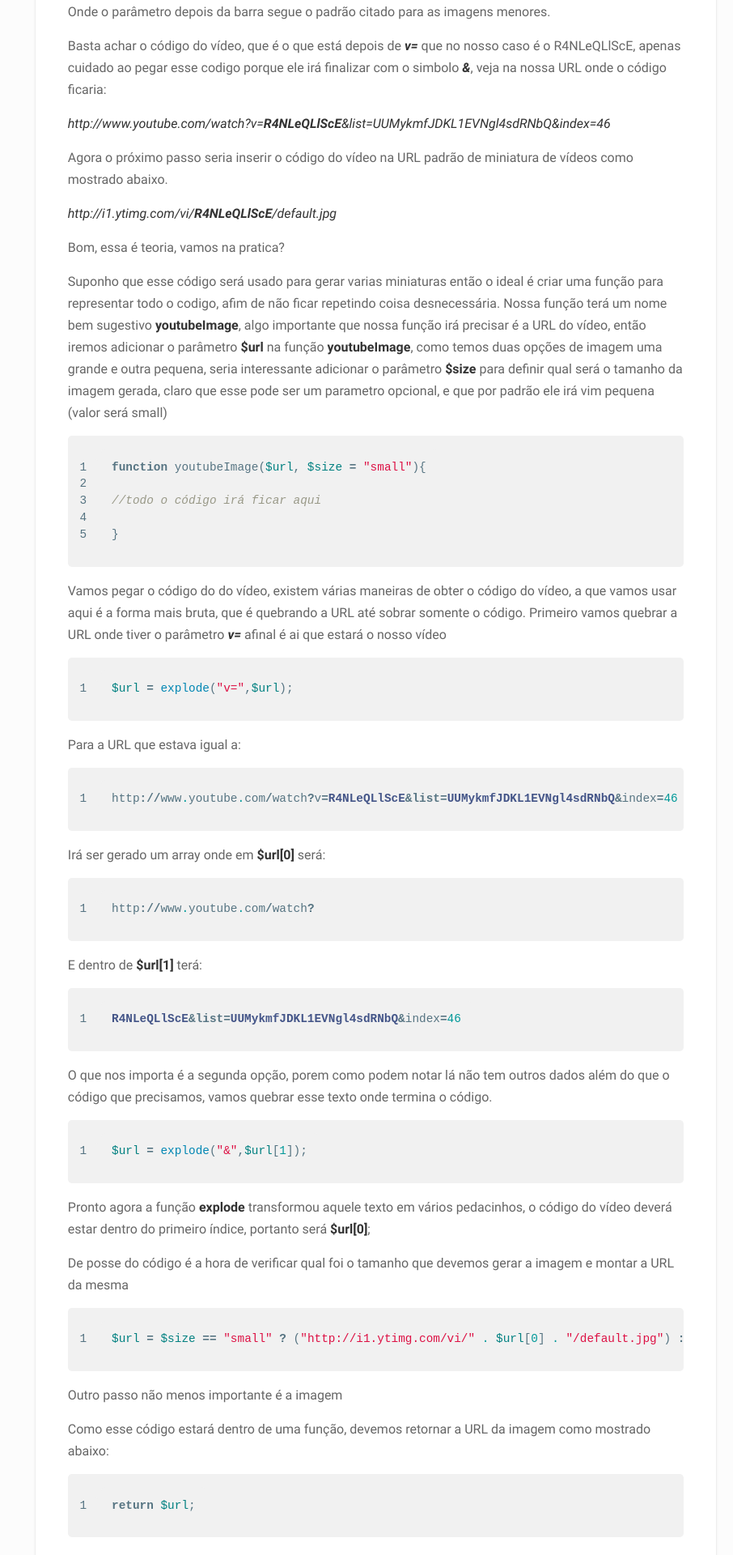
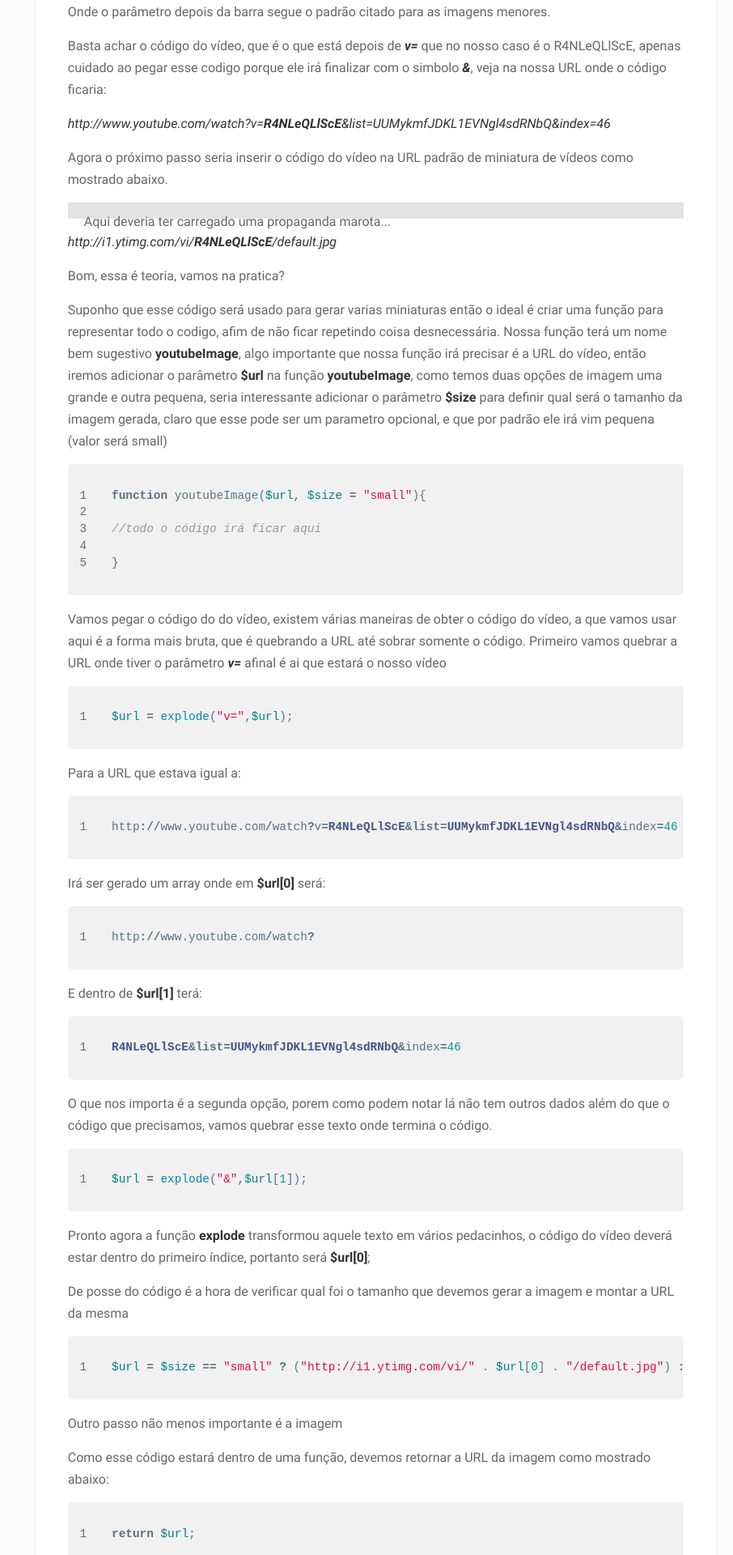
Before and after one commit to sounoob/sounoob.github.io, a Jekyll site: the page built from _posts/2011-09-26-obter-a-miniaturas-de-imagem-de-um-video-do-youtube-usando-php.md, in a window 1280 px wide. Shown: the part 1158-3078 px from the top of the page at 81% size, without its empty margins (374-1280 px from the left). Built offline with Jekyll 4.4.1, drawn with Linux system fonts in a browser that asks for light colours.

Commit message:
Sorry, but ADS is back

```diff
--- a/_config.yml
+++ b/_config.yml
@@ -22,7 +22,6 @@ plugins:
 - jekyll-paginate
 - jekyll-feed
 - jekyll-seo-tag
-- jekyll-redirect-from
 description: Este blog é para essas pessoas que vivem estudando coisas complexas e
   esquecem de como fazer as coisas mais simples.
 facebook:
--- a/_includes/head.html
+++ b/_includes/head.html
@@ -5,7 +5,7 @@
     <meta name="msvalidate.01" content="8EA1A0479084B45F2F4CC903ED580BD8" />
     <meta name="viewport" content="width=device-width, initial-scale=1">
     <meta name="theme-color" content="#4f4f4f">
-    <link rel="stylesheet" href="/assets/css/20170729.css" media="screen">
+    <link rel="stylesheet" href="/assets/css/20171014.css" media="screen">
     <link rel="publisher" href="{{ site.google_publisher }}"/>
     <meta property="og:locale" content="pt_BR"/>
     <meta name="twitter:card" content="{{ site.twitter_card }}"/>
--- a/_includes/page-footer.html
+++ b/_includes/page-footer.html
@@ -16,3 +16,4 @@
     </div>
 </footer>
 -->
+<script async src="//pagead2.googlesyndication.com/pagead/js/adsbygoogle.js"></script>
--- /dev/null
+++ b/_includes/post-content-ads-1.html
@@ -0,0 +1,11 @@
+<p class="gad">
+    <!-- responsiveblock -->
+    <ins class="adsbygoogle"
+         style="display:block"
+         data-ad-client="ca-pub-9506380809200059"
+         data-ad-slot="2139593436"
+         data-ad-format="auto"></ins>
+    <script>
+        (adsbygoogle = window.adsbygoogle || []).push({});
+    </script>
+</p>
--- /dev/null
+++ b/_includes/post-content.html
@@ -0,0 +1,12 @@
+{% assign paragraphs = post_content | split: '</p>' %}
+{% assign middle = paragraphs.size | divided_by : 2 %}
+
+
+{% assign count = 0 %}
+{% for paragraph in paragraphs %}
+    {{ paragraph }}</p>
+    {% if count == middle %}
+        {% include post-content-ads-1.html %}
+    {% endif %}
+    {% assign count = count | plus: 1 %}
+{% endfor %}
--- a/_includes/post.html
+++ b/_includes/post.html
@@ -19,7 +19,7 @@
         {% endif %}
         {% if post_content %}
         <div class="excerpt">
-            {{ post_content }}
+            {% include post-content.html %}
         </div>
         {% else %}
         <div class="excerpt">
--- a/assets/css/20170729.scss
+++ b/assets/css/20171014.scss
@@ -6,3 +6,4 @@
 @import "_code";
 @import "_main";
 @import "_page-404";
+@import "_ads";
--- /dev/null
+++ b/assets/css/_ads.scss
@@ -0,0 +1,10 @@
+p.gad:before {
+  content: "Aqui deveria ter carregado uma propaganda marota...";
+  position: absolute;
+  left: 20px;
+}
+p.gad {
+    background-color: $silver2;
+  padding: 10px 0;
+  position: relative;
+}
```
